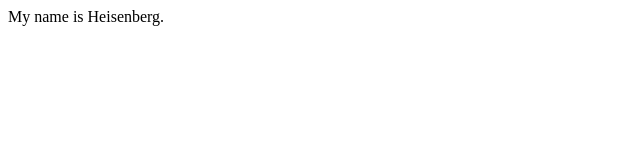
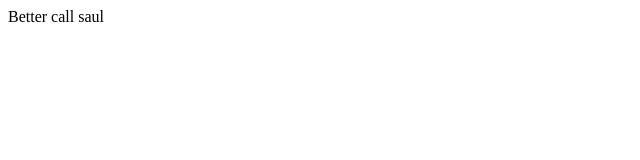
Before and after one commit to HamzaKernane/First-Github-project, a plain HTML site: page index.html in a window 1280 px wide. Shown: the full height of the page, 0-640 px from the left. Drawn offline with Linux system fonts and the light colour scheme.

Commit message:
did you know u have rights

```diff
--- a/index.html
+++ b/index.html
@@ -7,6 +7,6 @@
     <title>Document</title>
 </head>
 <body>
-    My name is Heisenberg.
+    Better call saul
 </body>
 </html>
```
